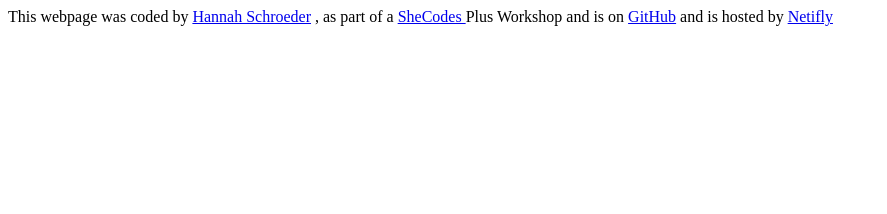
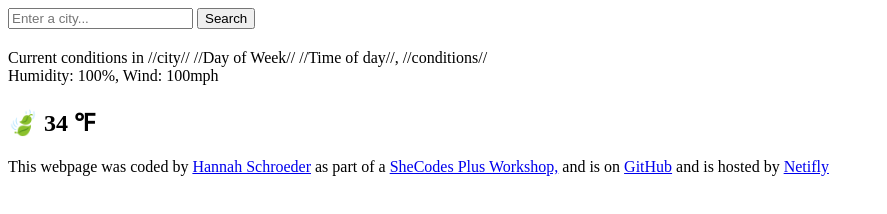
Before and after one commit to h-schroeder-coder/SheCodesPlus-Weather-App, a plain HTML site: page index.html in a window 1280 px wide. Shown: the whole page, without its empty margins (0-887 px from the left). Drawn offline with Linux system fonts and the light colour scheme.

Commit message:
Updated html code with placeholders
Updated html code with placeholders

```diff
--- a/index.html
+++ b/index.html
@@ -7,16 +7,41 @@
     <title>H-Schroeder-Coder Weather App</title>
   </head>
   <body>
-    <header></header>
-    <section></section>
+    <header>
+      <form>
+        <input
+          type="search"
+          placeholder="Enter a city..."
+          required
+          id="city-search-element"
+        />
+        <input type="submit" value="Search" id="city-submit-button" />
+      </form>
+    </header>
+    <section>
+      <div>
+        <h1></h1>
+        <p>
+          Current conditions in //city// //Day of Week// //Time of day//,
+          //conditions//
+          <br />
+          Humidity: 100%, Wind: 100mph
+        </p>
+      </div>
+      <div>
+        <h2>🍃 34 &#8457;</h2>
+      </div>
+    </section>
     <footer>
       This webpage was coded by
       <a href="https://github.com/h-schroeder-coder" target="_blank"
         >Hannah Schroeder</a
       >
-      , as part of a
-      <a href="https://www.shecodes.io/workshops" target="_blank">SheCodes </a>
-      Plus Workshop and is on
+      as part of a
+      <a href="https://www.shecodes.io/workshops" target="_blank"
+        >SheCodes Plus Workshop,</a
+      >
+      and is on
       <a
         href="https://github.com/h-schroeder-coder/SheCodesPlus-Weather-App"
         target="_blank"
```
